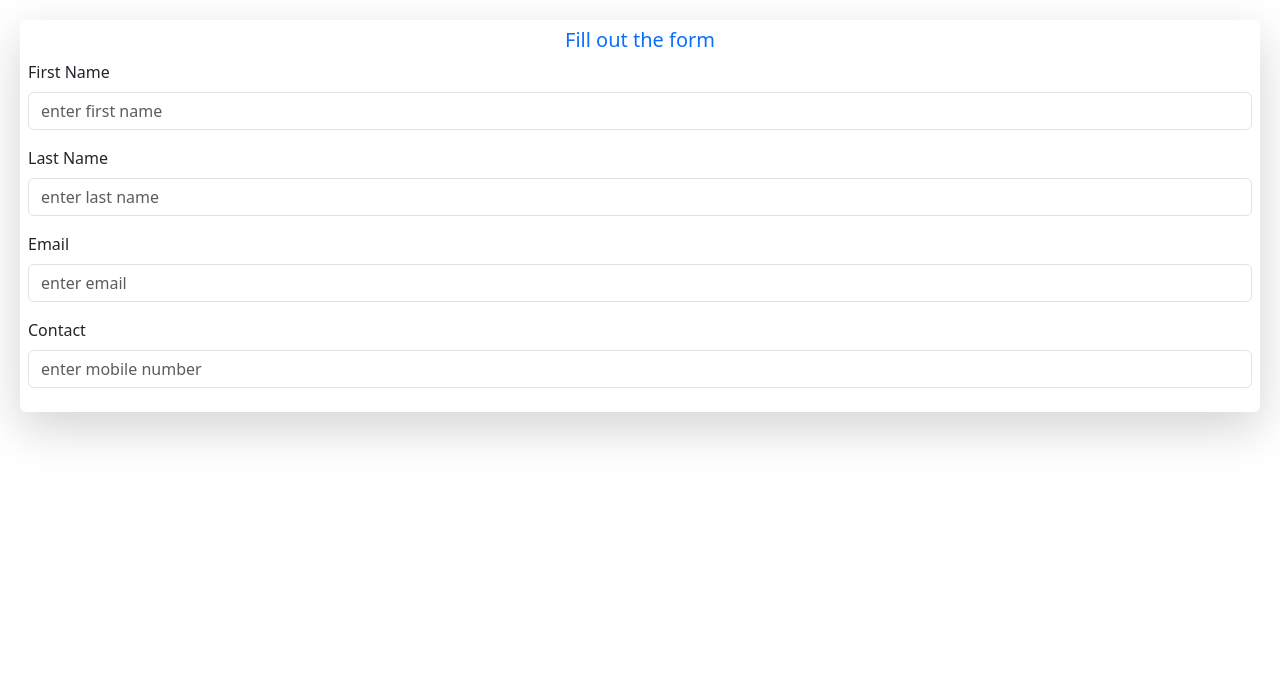
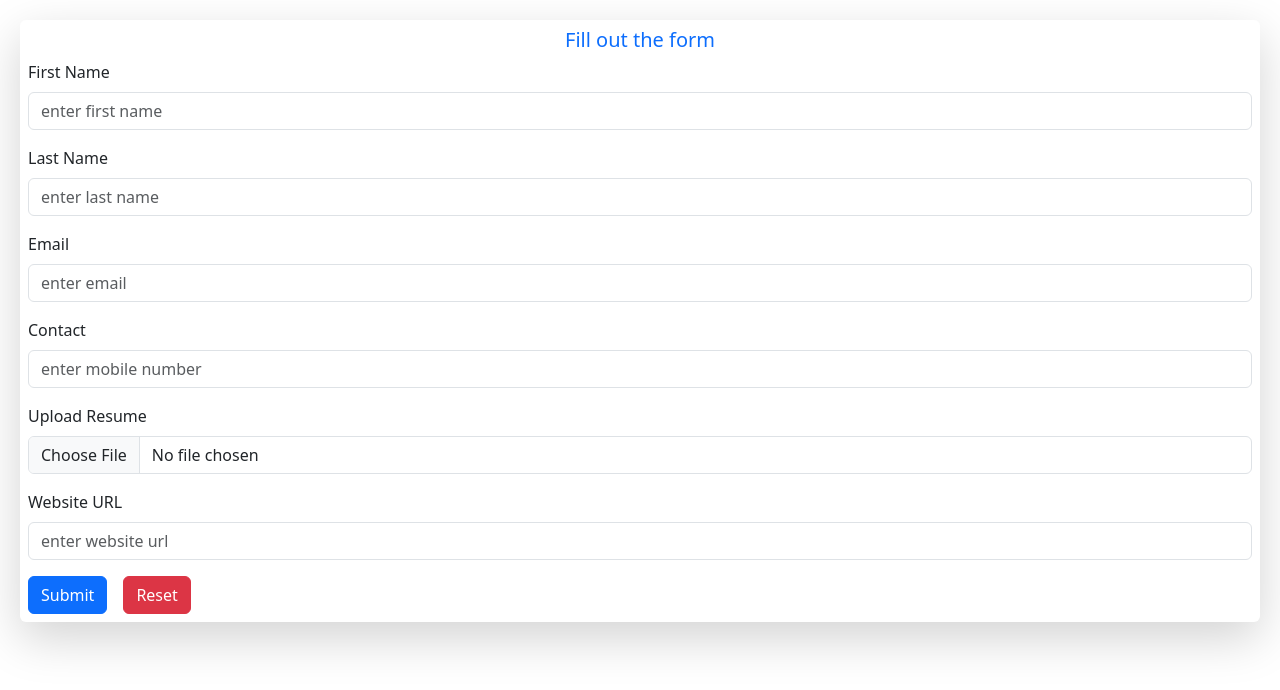
Before and after one commit to dan-kingo/geeks, a React (Vite) app: page / in a window 1280 px wide. Shown: the top 690 px of the page. Built offline with nearby package versions, Linux system fonts and the light colour scheme.

Commit message:
create reusable custom button component

```diff
--- a/src/App.tsx
+++ b/src/App.tsx
@@ -1,3 +1,4 @@
+import Button from "./components/Button";
 import InputGroup from "./components/InputGroup";
 
 const App = () => {
@@ -16,6 +17,16 @@ const App = () => {
         placeholder="enter mobile number"
         type="number"
       />
+      <InputGroup label="Upload Resume" type="file" />
+      <InputGroup
+        label="Website URL"
+        placeholder="enter website url"
+        type="url"
+      />
+      <div>
+        <Button color="primary">Submit</Button>
+        <Button color="danger">Reset</Button>
+      </div>
     </div>
   );
 };
--- /dev/null
+++ b/src/components/Button.tsx
@@ -0,0 +1,16 @@
+interface Props {
+  color: "primary" | "danger";
+  children: string;
+  onClick?: () => void;
+}
+const Button = ({ color, children, onClick }: Props) => {
+  return (
+    <>
+      <button onClick={onClick} className={"btn me-3 btn-" + color}>
+        {children}
+      </button>
+    </>
+  );
+};
+
+export default Button;
--- a/src/components/InputGroup.tsx
+++ b/src/components/InputGroup.tsx
@@ -1,7 +1,7 @@
 interface Props {
   label: string;
-  placeholder: string;
-  type: "text" | "email" | "number";
+  placeholder?: string;
+  type: "text" | "email" | "number" | "file" | "url";
 }
 
 const InputGroup = ({ label, placeholder, type }: Props) => {
```
